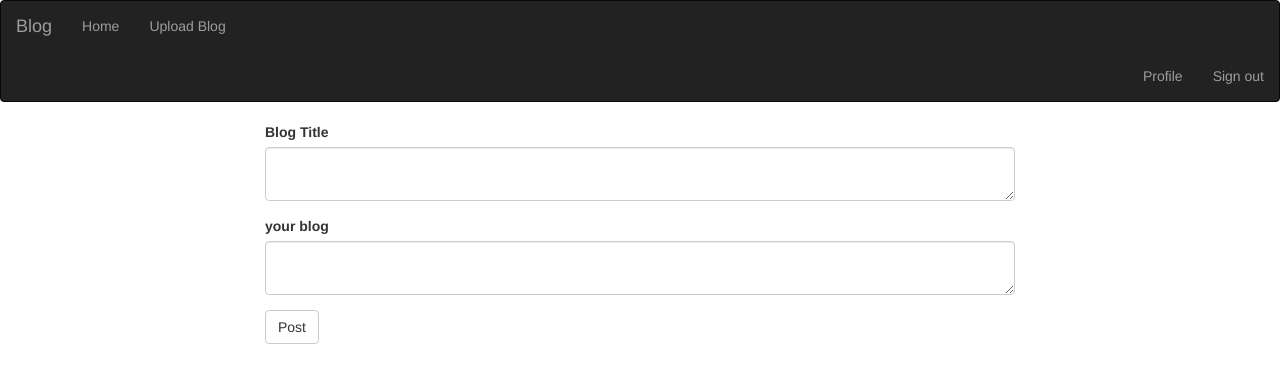
After one commit to VGichuki/blog_app, a Flask app: a page that uses app/templates/navbar.html in a window 1280 px wide. The commit adds this page. Shown: the top 383 px of the page. Run offline with Flask 2, Linux system fonts and the light colour scheme; the visitor is signed in with stand-in values (Sample User, id 1); data comes from the database, SQL or seed files in the repository; some libraries are stand-ins or nearby versions.

Commit message:
create a form for the user to upload their blogs in the app

```diff
--- a/app/__init__.py
+++ b/app/__init__.py
@@ -5,7 +5,6 @@ from flask_sqlalchemy import SQLAlchemy
 from flask_login import LoginManager
 from flask_uploads import UploadSet,configure_uploads,IMAGES
 from flask_mail import Mail
-
 
 bootstrap = Bootstrap()
 db = SQLAlchemy()
--- a/app/main/forms.py
+++ b/app/main/forms.py
@@ -5,3 +5,12 @@ from wtforms.validators import Required,Email,EqualTo
 class UpdateProfile(FlaskForm):
     bio = TextAreaField('Tell us about you.',validators = [Required()])
     submit = SubmitField('Submit')
+
+class UploadBlogForm(FlaskForm):
+    title = TextAreaField('Blog Title',validators=[Required()])
+    blog =  TextAreaField('your blog',validators=[Required()])
+    submit = SubmitField('Post')
+
+class CommentsForm(FlaskForm):
+    comment = TextAreaField('Blog Title',validators=[Required()])
+    submit = SubmitField('Comment')
--- a/app/main/views.py
+++ b/app/main/views.py
@@ -1,9 +1,9 @@
 from flask import render_template,request,redirect,url_for,abort
 from ..request import get_quotes
 from . import main
-from flask_login import login_required
-from ..models  import User
-from .forms import UpdateProfile
+from flask_login import login_required,current_user
+from ..models  import User, Blog, Comment
+from .forms import UpdateProfile,UploadBlogForm,CommentsForm
 from ..import db,photos
 
 #Views
@@ -53,3 +53,22 @@ def update_pic(uname):
         user.profile_pic_path = path
         db.session.commit()
     return redirect(url_for('main.profile',uname=uname))
+
+@main.route('/user/<uname>/upload_blog',methods = ['POST','GET'])
+@login_required
+def upload_blog(uname):
+    user = User.query.filter_by(username = uname ).first()
+    form = UploadBlogForm()
+    if user is None:
+        abort(404)
+
+    if form.validate_on_submit():
+        title = form.title.data
+        blog = form.blog.data
+        user_id = current_user._get_current_object().id
+
+        new_blog_object = Blog(title=title,blog=blog,user_id=user_id)
+        new_blog_object.save_blog()
+
+        return redirect(url_for('main.index'))
+    return render_template('new_blog.html', form = form)
--- a/app/templates/index.html
+++ b/app/templates/index.html
@@ -1,6 +1,8 @@
 {% extends 'base.html'%}
+
 {% block content %}
 <h1>Blog App</h1>
 <p>{{quotes.quote}}</p>
 <p>{{quotes.author}}</p>
+
 {% endblock%}
--- a/app/templates/navbar.html
+++ b/app/templates/navbar.html
@@ -12,6 +12,10 @@
         <div class="navbar-collapse collapse">
             <ul class="nav navbar-nav">
                 <li><a href="/">Home</a></li>
+                {% if current_user.is_authenticated %}
+                <li><a href="{{url_for('main.upload_blog',uname=current_user.username)}}">Upload Blog</a></li>
+                {%endif%}
+            </ul>
         </div>
         <ul class="nav navbar-nav navbar-right">
             {% if current_user.is_authenticated %}
--- /dev/null
+++ b/app/templates/new_blog.html
@@ -0,0 +1,17 @@
+{% extends 'base.html'%}
+{% import 'bootstrap/wtf.html' as wtf%}
+
+{% block content %}
+<div class="container">
+<div class="row">
+<div class="col-md-2"> </div>
+<div class="col-md-8">
+
+{{wtf.quick_form(form)}}
+
+</div>
+<div class="col-md-2"></div>
+</div>
+</div>
+
+{% endblock%}
```
Also changed, not shown: app/request.py (+8 -0 lines).
